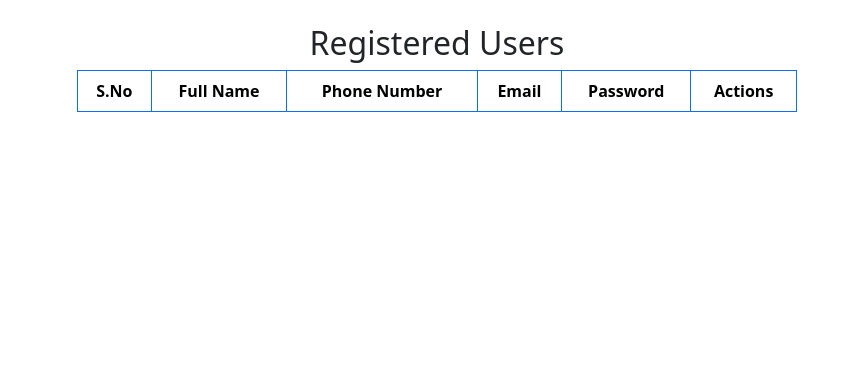
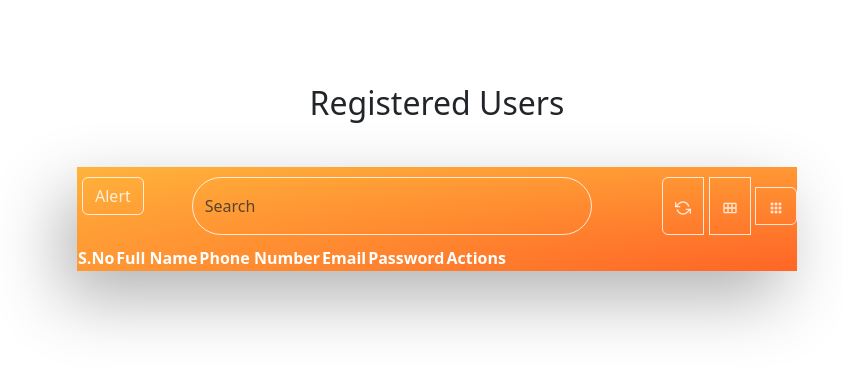
Before and after one commit to NagaSriVenkatR/ReactCRUD-Task2, a React (Create React App) app: page /users in a window 1280 px wide. Shown: the top 368 px of the page, without its empty margins (203-1046 px from the left). Built offline with nearby package versions, Linux system fonts and the light colour scheme.

Commit message:
Adding validstions and creating a table using CRUD operations

```diff
--- a/package.json
+++ b/package.json
@@ -10,6 +10,7 @@
     "react": "^18.3.1",
     "react-bootstrap": "^2.10.4",
     "react-dom": "^18.3.1",
+    "react-icons": "^5.3.0",
     "react-router-dom": "^6.26.1",
     "react-scripts": "5.0.1",
     "web-vitals": "^2.1.4"
--- a/src/App.js
+++ b/src/App.js
@@ -1,4 +1,4 @@
-import { BrowserRouter as Router, Routes, Route } from "react-router-dom";
+import { BrowserRouter as Router, Routes, Route,Navigate } from "react-router-dom";
 import "./App.css";
 import Form from "./components/Form";
 import Registeredusers from "./components/Registeredusers";
@@ -13,9 +13,26 @@ function App() {
         <Routes>
           <Route
             path="/form"
-            element={<Form users={users} setUsers={setUsers} selectedUser={selectedUser} setSelectedUser={setSelectedUser} />}
+            element={
+              <Form
+                users={users}
+                setUsers={setUsers}
+                selectedUser={selectedUser}
+                setSelectedUser={setSelectedUser}
+              />
+            }
           />
-          <Route path="/users" element={<Registeredusers users={users} setSelectedUser={setSelectedUser} setUsers={setUsers}/>} />
+          <Route
+            path="/users"
+            element={
+              <Registeredusers
+                users={users}
+                setSelectedUser={setSelectedUser}
+                setUsers={setUsers}
+              />
+            }
+          />
+          <Route path="/" element={<Navigate to="/form" />} />
         </Routes>
       </Router>
     </div>
--- a/src/components/Registeredusers.jsx
+++ b/src/components/Registeredusers.jsx
@@ -1,6 +1,12 @@
 import React from "react";
 import "bootstrap/dist/css/bootstrap.min.css";
 import { useNavigate } from "react-router-dom";
+import { FaUserEdit } from "react-icons/fa";
+import { TiUserDelete } from "react-icons/ti";
+import { FiRefreshCcw } from "react-icons/fi";
+import { CgMenuGridR } from "react-icons/cg";
+import { MdOutlineCalendarViewMonth } from "react-icons/md";
+import "./register.css"
 const Registeredusers = ({ users ,setSelectedUser,setUsers }) => {
   const navigate = useNavigate();
   const handleEdit = (user) => {
@@ -15,9 +21,45 @@ const Registeredusers = ({ users ,setSelectedUser,setUsers }) => {
   return (
     <div className="container">
       <div className="row mt-4 justify-content-center mx-auto">
+        <div className="col-md-8 col-md-offset-2">
+          <div className="description">
             <h2>Registered Users</h2>
-        <div className="col-md-8">
-          <table className="table table-bordered border-primary table-hover">
+          </div>
+          <div className="fresh-table">
+            <div className="fixed-table-toolbar d-flex">
+              <div className="pull-name">
+                <div className="toolbar">
+                  <button id="alertBtn" className="btn btn-default">
+                    Alert
+                  </button>
+                </div>
+              </div>
+              <div className="pull-right search input-group mx-5">
+                <input
+                  className="form-control search-input"
+                  type="search"
+                  placeholder="Search"
+                />
+              </div>
+              <div className="columns columns-right btn-group pull-right">
+                <button className="btn btn-default">
+                  <FiRefreshCcw />
+                </button>
+                <button className="btn btn-default">
+                  {" "}
+                  <MdOutlineCalendarViewMonth />
+                </button>
+                <div className="keep-open btn-group">
+                  <button className="btn btn-default">
+                    <CgMenuGridR />
+                  </button>
+                </div>
+              </div>
+            </div>
+            <div className="fixed-table-container">
+              <div className="fixed-table-header d-none"></div>
+              <div className="fixed-table-body">
+                <table className="" style={{ overflowX: "auto" }}>
                   <thead>
                     <tr>
                       <th>S.No</th>
@@ -38,8 +80,20 @@ const Registeredusers = ({ users ,setSelectedUser,setUsers }) => {
                         <td>{user.email}</td>
                         <td>{user.password}</td>
                         {/* <td>{user.confirmPassword}</td> */}
-                  <td className="">
-                    <button className="btn btn-light me-3" type="button" onClick={() => handleEdit(user)}>
+                        <td className="d-flex fs-4 justify-content-evenly">
+                          <FaUserEdit
+                            className="text-success"
+                            onClick={() => handleEdit(user)}
+                          />
+                          <TiUserDelete
+                            className="text-danger"
+                            onClick={() => handleDelete(user.id)}
+                          />
+                          {/* <button
+                      className="btn btn-light me-3"
+                      type="button"
+                      onClick={() => handleEdit(user)}
+                    >
                       Edit
                     </button>
                     <button
@@ -48,12 +102,16 @@ const Registeredusers = ({ users ,setSelectedUser,setUsers }) => {
                       onClick={() => handleDelete(user.id)}
                     >
                       Delete
-                    </button>
+                    </button> */}
                         </td>
                       </tr>
                     ))}
                   </tbody>
                 </table>
+              </div>
+              <div></div>
+            </div>
+          </div>
         </div>
       </div>
     </div>
--- /dev/null
+++ b/src/components/register.css
@@ -0,0 +1,74 @@
+table{
+  overflow-x: auto !important;
+}
+.description{
+  margin-top: 60px !important;
+  text-align: center !important;
+}
+.fresh-table{
+  background: radial-gradient(ellipse at center, #ff5221 0%, #ffb33b 100%) !important;
+  background-size: 250% 250% !important;
+  margin-top: 45px;
+  box-shadow: -15px 27px 69px rgba(0, 0, 0, .30);
+  margin-bottom: 50px;
+}
+.fixed-table-toolbar{
+  background: none !important;
+  border-color: rgba(255, 255, 255, 0.15) !important;
+  color: #FFFFFF !important;
+}
+.toolbar{
+  position: relative;
+  margin-top: 10px;
+  margin-bottom: 10px;
+}
+.pull-name{
+  float: left !important;
+}
+.btn{
+  border-color: rgba(255, 255, 255, 0.8) !important;
+  color: rgba(255, 255, 255, 0.8) !important;
+  margin-left: 5px !important;
+}
+.pull-right{
+  float: right !important;
+}
+.btn-group{
+  position: relative;
+  margin-top: 10px;
+  margin-bottom: 10px;
+}
+.search{
+  position: relative;
+  margin-top: 10px;
+  margin-bottom: 10px;
+}
+.search-input{
+    border-top-right-radius: 30px !important;
+    border-bottom-right-radius: 30px !important;
+    border-top-left-radius: 30px !important;
+    border-bottom-left-radius: 30px !important;
+    border-color: rgba(255, 255, 255, 0.8) !important;
+    background-color: transparent !important;
+    color: #FFFFFF !important;
+    position: relative !important;
+
+    z-index: 2 !important;
+    max-width: 400px !important;
+    margin-bottom: 0;
+}
+.columns-right{
+  margin-left: 5px !important;
+}
+.fixed-table-container{
+  padding-bottom: 0px !important;
+  position:  relative !important;
+  border: none !important;
+  clear: both !important;
+}
+.fixed-table-body{
+  overflow-x: auto;
+    overflow-y: auto;
+    height: 100%;
+    color: white ;
+}
```
Also changed, not shown: 1 other file (tests, documents, lock files or other folders). Lines whose indentation alone changed are shown as unchanged.
